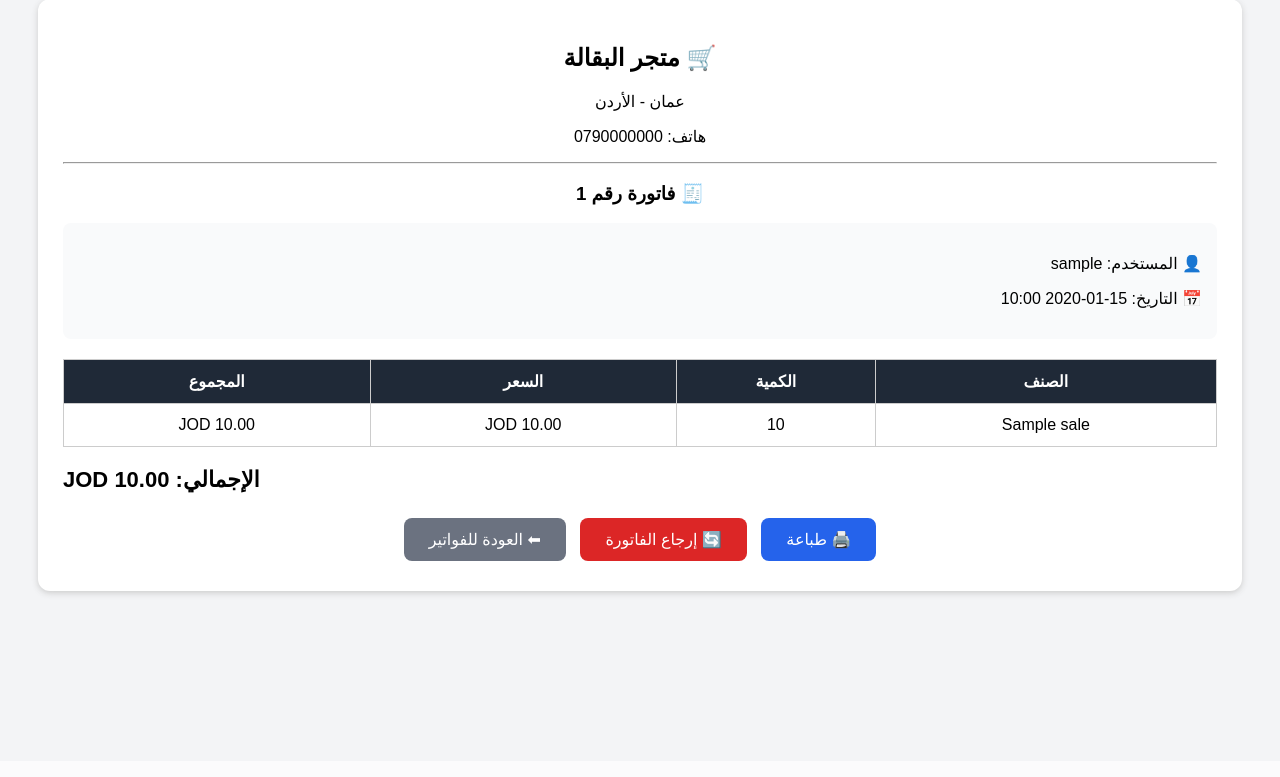
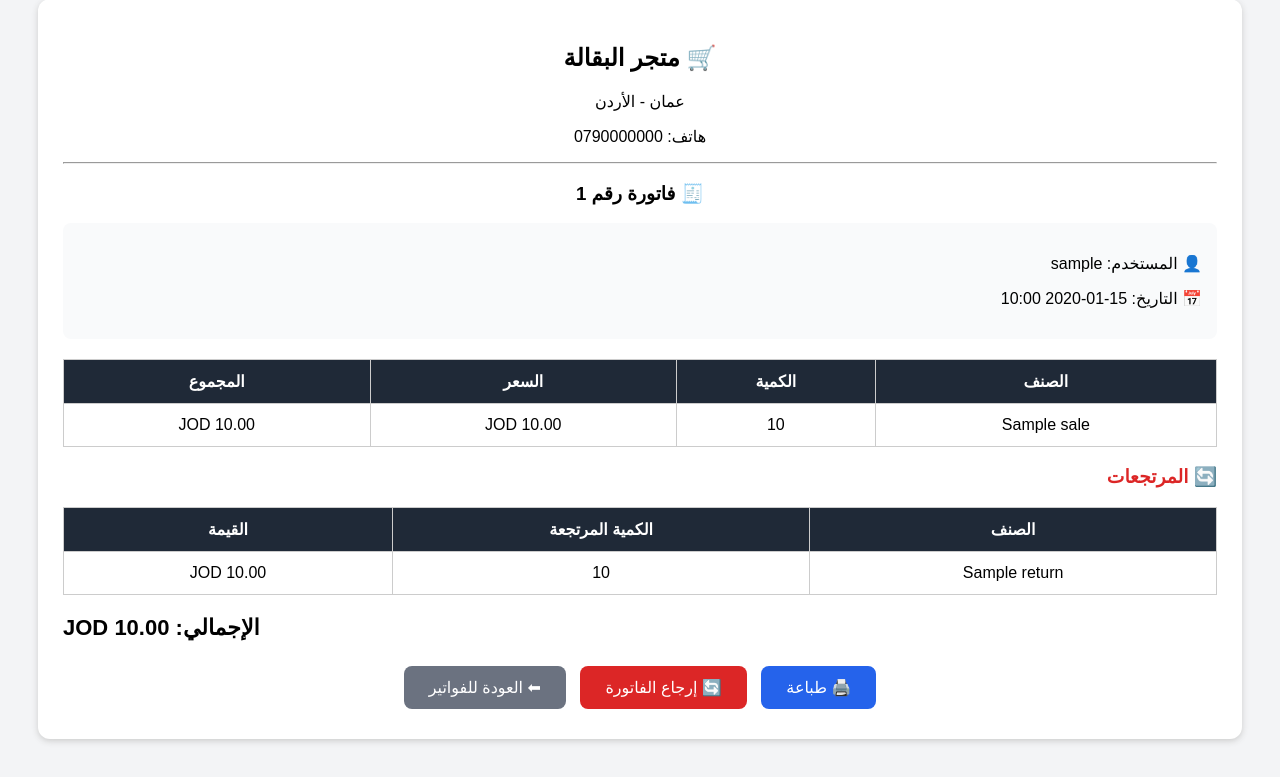
Before and after one commit to bkawash-ops/grecory_web, a Flask app: page /invoice/20251028022159 in a window 1280 px wide. Shown: the part 39-816 px from the top of the page. Before the commit the page ends 636 px from the top, so only its background shows below. Run offline with Flask 3, Linux system fonts and the light colour scheme; the visitor is signed in with stand-in values (Sample User, id 1); a database or web service that is not in the repository returns one stand-in record (values such as "Sample title"); some libraries are stand-ins or nearby versions.

Commit message:
Update invoice_details.html

```diff
--- a/templates/invoice_details.html
+++ b/templates/invoice_details.html
@@ -259,7 +259,56 @@ td,th{
 
 
 </table>
+{% if returns %}
 
+<h3 style="color:#dc2626;">
+🔄 المرتجعات
+</h3>
+
+
+<table border="1" width="100%">
+
+<tr>
+
+<th>
+الصنف
+</th>
+
+<th>
+الكمية المرتجعة
+</th>
+
+<th>
+القيمة
+</th>
+
+</tr>
+
+
+{% for r in returns %}
+
+<tr>
+
+<td>
+{{r[0]}}
+</td>
+
+<td>
+{{r[1]}}
+</td>
+
+<td>
+{{"%.2f"|format(r[2])}} JOD
+</td>
+
+</tr>
+
+{% endfor %}
+
+
+</table>
+
+{% endif %}
 
 
 <div class="total">
```
